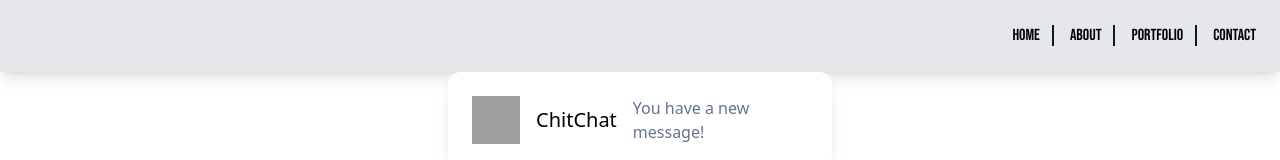
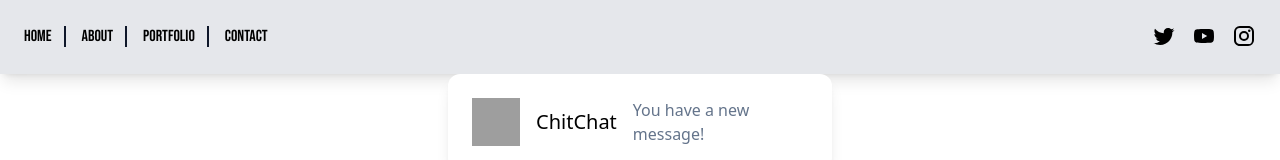
Before and after one commit to MikelGV/Learn, a Next.js app in the folder learn-tailwind/: page / in a window 1280 px wide. Shown: the top 160 px of the page. Built offline with nearby package versions, Linux system fonts and the light colour scheme; grey boxes are pictures that could not be loaded.

Commit message:
twitter instagram and youtube logos added

```diff
--- a/learn-tailwind/components/Topbar.tsx
+++ b/learn-tailwind/components/Topbar.tsx
@@ -1,8 +1,12 @@
+import YouTubeIcon from '@mui/icons-material/YouTube';
+import InstagramIcon from '@mui/icons-material/Instagram';
+import TwitterIcon from '@mui/icons-material/Twitter';
+
 export default function Topbar(): JSX.Element {
     return(
         <>
             <div className="p-6 max-w-full mx-auto bg-gray-200 shadow-lg flex items-center font-bebasneue">
-                <div className="ml-auto">
+                <div className="mr-auto">
                     <ul className="flex items-center space-x-4">
                         <li>
                             <a className="mr-3" href="/">Home</a>
@@ -21,6 +25,19 @@
                         </li>
                     </ul>
                 </div>
+                <div className="ml-auto">
+                    <ul className="flex items-center space-x-4">
+                        <li>
+                            <a target="_blank" href="https://twitter.com/FrankieLollia"><TwitterIcon/></a>
+                        </li>
+                        <li>
+                            <a target="_blank" href="https://www.youtube.com/@frankielollia"><YouTubeIcon/></a>
+                        </li>
+                        <li>
+                            <a target="_blank" href="https://www.instagram.com/frankielollia/?hl=en"><InstagramIcon/></a>
+                        </li>
+                    </ul>
+                </div>
             </div>
         </>
     )
```
